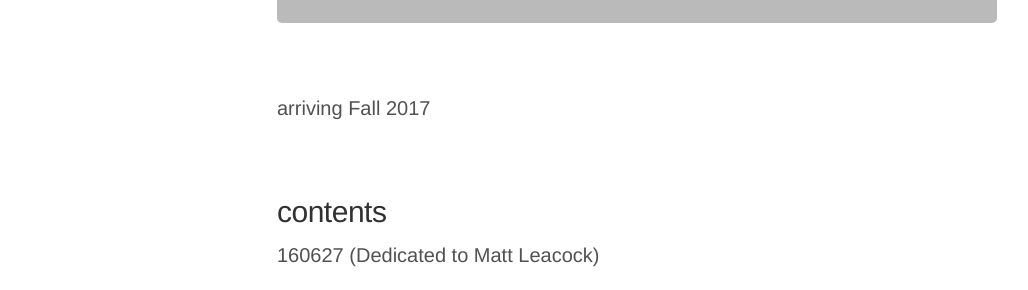
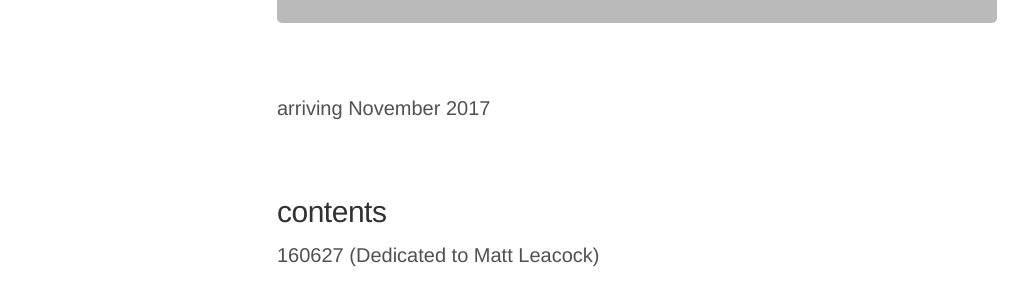
Before and after one commit to caseyanderson/awavepress.com, a Jekyll site: the page built from _posts/releases/2017-11-01-Six-or-Seven-Steps.md, in a window 1280 px wide. Shown: the part 877-1167 px from the top of the page, without its empty margins (3-1031 px from the left). Built offline with Jekyll 4.4.1, drawn with Linux system fonts in a browser that asks for light colours.

Commit message:
adjust arrival date

```diff
--- a/_posts/releases/2017-11-01-Six-or-Seven-Steps.md
+++ b/_posts/releases/2017-11-01-Six-or-Seven-Steps.md
@@ -12,7 +12,7 @@ excerpt: CD / digital
 
 <br/>
 
-arriving Fall 2017
+arriving November 2017
 
 <br/>
 
```
Also changed, not shown: _posts/releases/2017-11-01-TZATZI.md (+1 -1 lines).
